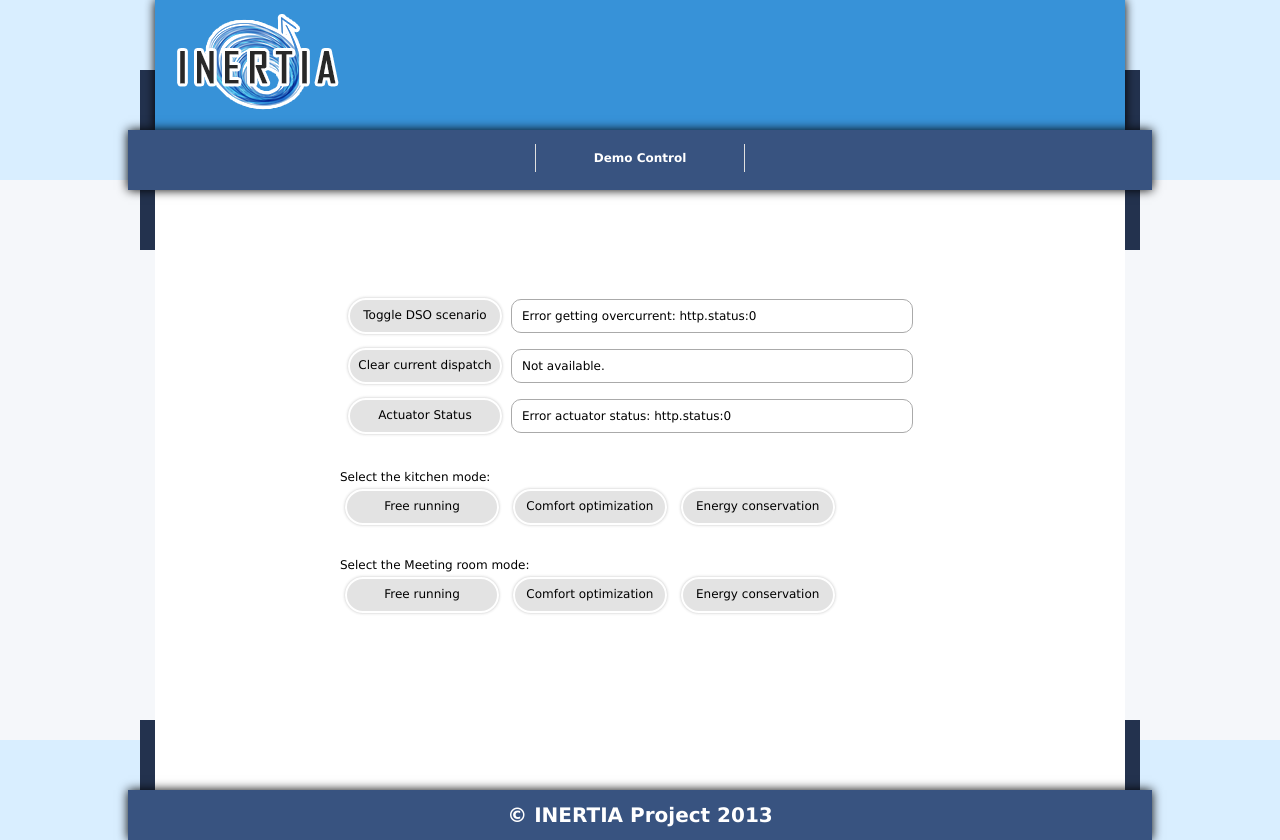
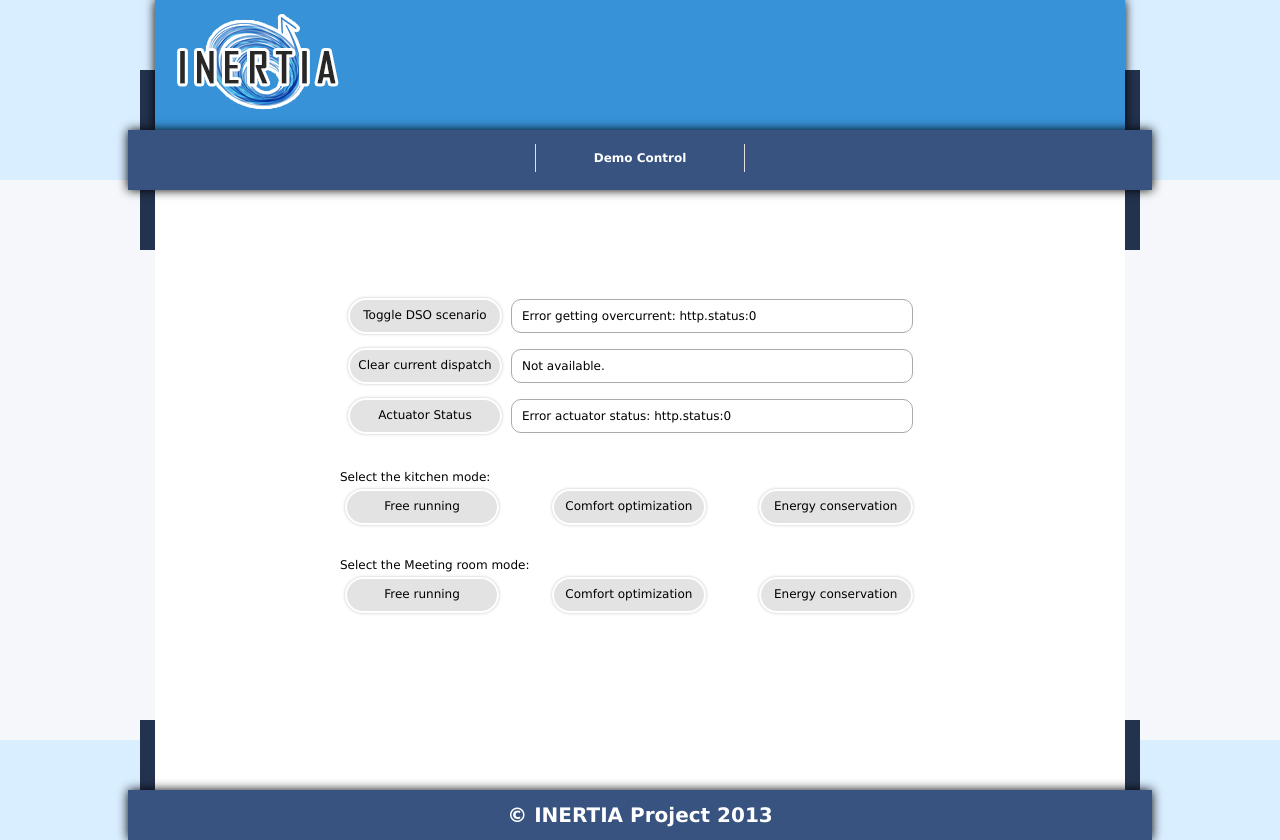
Before and after one commit to AlexDM0/inertia_gui, a website: page control.html in a window 1280 px wide. Drawn offline with Linux system fonts and the light colour scheme; no server answers.

Commit message:
style changes

```diff
--- a/control.html
+++ b/control.html
@@ -29,6 +29,18 @@
             background-color: #3792d8;
             color: #ffffff;
         }
+
+        div.space{
+            display:inline-block;
+            width:190px;
+        }
+        div.space.mid{
+            text-align:center;
+        }
+        div.space.right{
+            text-align:right;
+        }
+
 
         div.ButtonWrapper {
             width:600px;
@@ -119,15 +131,15 @@
         </table>
         <br /><br />
         Select the kitchen mode: <br />
-        <div class="typeButton" onclick="comAgent.setKitchen('Free running');" id="kitchen_Free_running">Free running</div>
-        <div class="typeButton" onclick="comAgent.setKitchen('Comfort optimization');" id="kitchen_Comfort_optimization">Comfort optimization</div>
-        <div class="typeButton" onclick="comAgent.setKitchen('Energy conservation');" id="kitchen_Energy_conservation">Energy conservation</div>
+        <div class="space"><div class="typeButton" onclick="comAgent.setKitchen('Free running');" id="kitchen_Free_running">Free running</div></div>
+        <div class="space mid"><div class="typeButton" onclick="comAgent.setKitchen('Comfort optimization');" id="kitchen_Comfort_optimization">Comfort optimization</div></div>
+        <div class="space right"><div class="typeButton" onclick="comAgent.setKitchen('Energy conservation');" id="kitchen_Energy_conservation">Energy conservation</div></div>
         <div id="kitchenStatus"></div><br /><br />
 
         Select the Meeting room mode:<br />
-        <div class="typeButton" onclick="comAgent.setMeetingroom('Free running');" id="mr_Free_running">Free running</div>
-        <div class="typeButton" onclick="comAgent.setMeetingroom('Comfort optimization');" id="mr_Comfort_optimization">Comfort optimization</div>
-        <div class="typeButton" onclick="comAgent.setMeetingroom('Energy conservation');" id="mr_Energy_conservation">Energy conservation</div>
+        <div class="space"><div class="typeButton" onclick="comAgent.setMeetingroom('Free running');" id="mr_Free_running">Free running</div></div>
+        <div class="space mid"><div class="typeButton" onclick="comAgent.setMeetingroom('Comfort optimization');" id="mr_Comfort_optimization">Comfort optimization</div></div>
+        <div class="space right"><div class="typeButton" onclick="comAgent.setMeetingroom('Energy conservation');" id="mr_Energy_conservation">Energy conservation</div></div>
         <div id="meetingRoomStatus"></div><br /><br />
     </div>
 </div>
```
